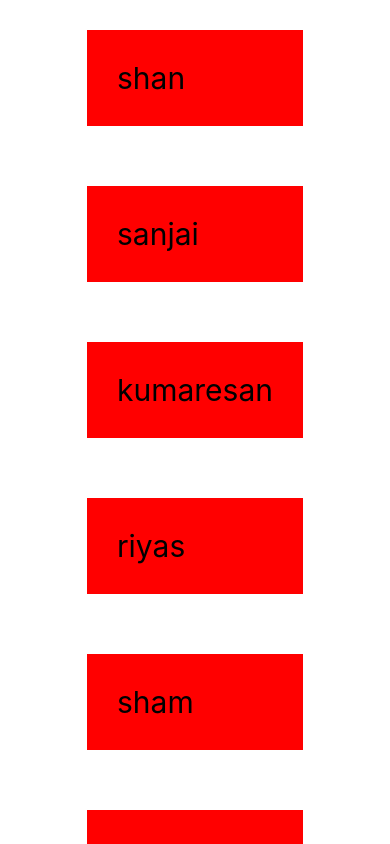
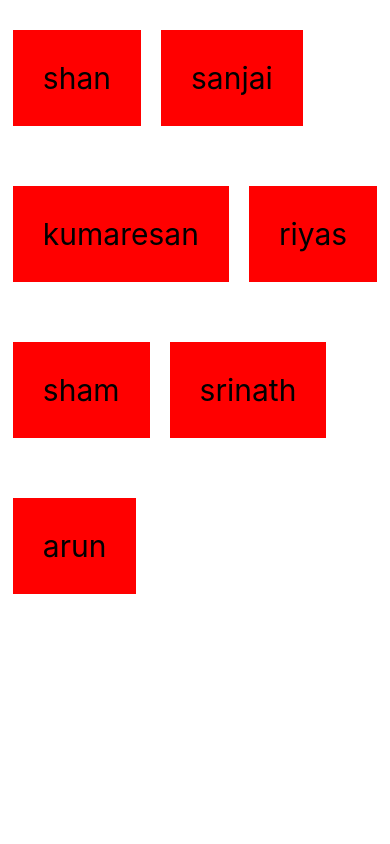
Before and after one commit to sanjaikumarv/React-native-tuts, a React Native app: screen / in a window 390 px wide. Built offline with nearby package versions, Linux system fonts and the light colour scheme.

Commit message:
lession 7 FlatList completed

```diff
--- a/App.js
+++ b/App.js
@@ -1,5 +1,5 @@
 import React, { useState } from "react";
-import { StyleSheet, Text, View, ScrollView } from "react-native";
+import { StyleSheet, Text, View, FlatList } from "react-native";
 
 export default function App() {
   const [name, setName] = useState([
@@ -15,13 +15,21 @@
 
   return (
     <View style={styles.container}>
-      <ScrollView>
+      <FlatList
+      numColumns={2}
+      keyExtractor={(item)=>item.id}
+      data={name}
+      renderItem={({item})=>(
+        <Text style={styles.item}>{item.name}</Text>
+      )}
+      />
+      {/* <ScrollView>
         {name.map((name) => (
           <View key={name.key}>
             <Text style={styles.item}>{name.name}</Text>
           </View>
         ))}
-      </ScrollView>
+      </ScrollView> */}
     </View>
   );
 }
@@ -45,5 +53,7 @@
     margin:30,
     backgroundColor:"red",
     fontSize:30,
+    marginHorizontal:10,
+
   }
 });
```
